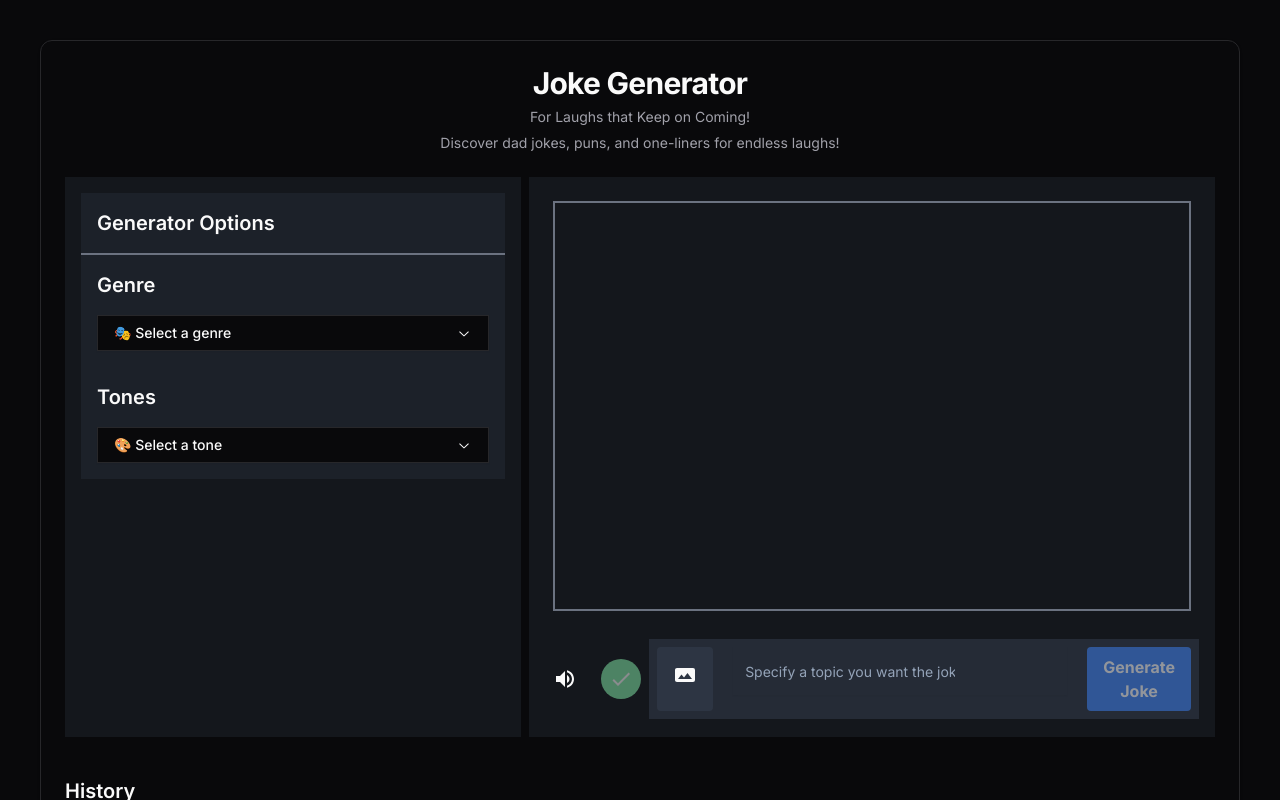
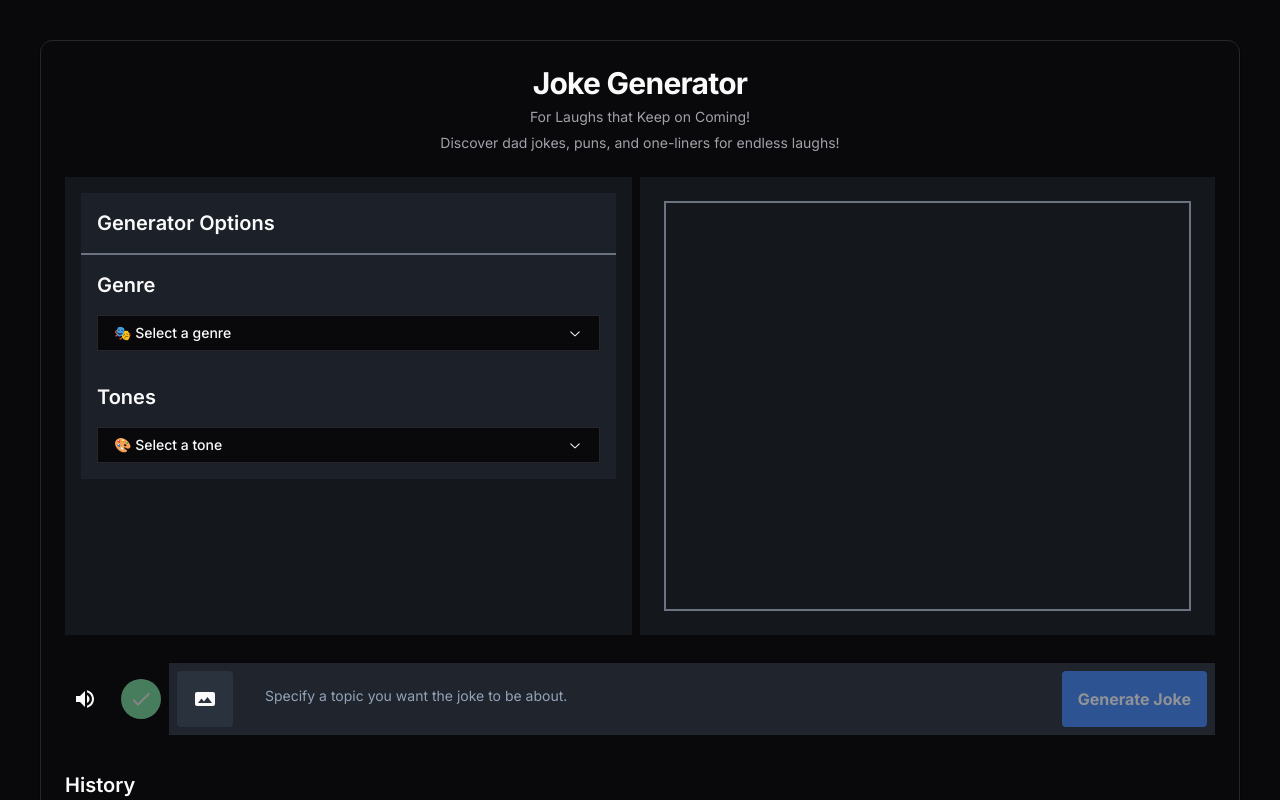
Before and after one commit to LuisJoseSanchez/encode-club-ai-and-gpt-bootcamp-q3-homework-week2, a Next.js app in the folder src/: page / in a window 1280 px wide. Shown: the top 800 px of the page. Built offline with nearby package versions, Linux system fonts and the light colour scheme.

Commit message:
Make layout be responseve try-02

```diff
--- a/src/app/page.tsx
+++ b/src/app/page.tsx
@@ -33,7 +33,7 @@ import ReactMarkdown from 'react-markdown';
 // Define styles in a separate object
 const styles: { [key: string]: CSSProperties } = {
   mainContainer: {
-    height: "70vh",
+    height: "auto",
   },
   contentSection: {
     height: "calc(70vh - 150px)",
@@ -41,6 +41,11 @@ const styles: { [key: string]: CSSProperties } = {
   },
   sidebar: {
     overflowY: "auto",
+    maxHeight: "calc(70vh-150px)", // Ensure the sidebar is not cropped by height on small screens
+  },
+  controlButtons: {
+    width: "100%", // Ensure the control buttons section takes full width
+    overflowX: "auto", // Allow horizontal scrolling if needed
   },
 };
 
@@ -158,10 +163,11 @@ export default function Chat() {
             Discover dad jokes, puns, and one-liners for endless laughs!
           </CardDescription>
         </CardHeader>
-        <CardContent>
+        <CardContent
+          style={styles.mainContainer}
+        >
           <div
             className="flex flex-col md:flex-row main-container w-full"
-            style={styles.mainContainer}
           >
             {/* Generator options sidebar */}
             <div
@@ -206,7 +212,7 @@ export default function Chat() {
               </div>
 
               {/* Tone selection */}
-              <div className="space-y-4 bg-opacity-25 bg-gray-700 rounded-lg p-4">
+              <div className="space-y-4 bg-opacity-25 bg-gray-700 rounded-lg p-4 md:w-full">
                 <h3 className="text-xl font-semibold">Tones</h3>
 
                 <DropdownMenu>
@@ -266,9 +272,13 @@ export default function Chat() {
                   )}
                 </div>
               </div>
+            </div>
+          </div>
 
           {/* Control buttons and input */}
-              <div className="mt-2 flex flex-col md:flex-row py-5 h-15 justify-center items-center align-center">
+          <div className="mt-2 flex flex-col md:flex-row py-5 h-auto justify-center items-center align-center"
+            style={styles.controlButtons}
+          >
             {/* TODO: Implement voice feature*/}
             <button className="flex align-center justify-center rounded-full hover:bg-gray-600 py-2 px-2 mr-2 mb-2 md:mb-0">
               <Icon path={mdiVolumeHigh} size={1} />
@@ -309,18 +319,7 @@ export default function Chat() {
               </button>
             </div>
           </div>
-            </div>
-          </div>
-        </CardContent>
-        <CardFooter className="flex flex-col md:flex-row justify-between">
-          {/* error handling code */}
-          {error && (
-            <Alert variant="destructive" className="mb-4 md:mb-0">
-              <CrossCircledIcon className="h-4 w-4" />
-              <AlertTitle>Error</AlertTitle>
-              <AlertDescription>{error.message}</AlertDescription>
-            </Alert>
-          )}
+
 
           {/* Request and Response history display */}
           <div className="mt-4 w-full">
@@ -343,6 +342,16 @@ export default function Chat() {
               </ul>
             </ScrollArea>
           </div>
+        </CardContent>
+        <CardFooter className="flex flex-col md:flex-row justify-between">
+          {/* error handling code */}
+          {error && (
+            <Alert variant="destructive" className="mb-4 md:mb-0">
+              <CrossCircledIcon className="h-4 w-4" />
+              <AlertTitle>Error</AlertTitle>
+              <AlertDescription>{error.message}</AlertDescription>
+            </Alert>
+          )}
         </CardFooter>
       </Card>
     </main>
```
Lines whose indentation alone changed are shown as unchanged.
